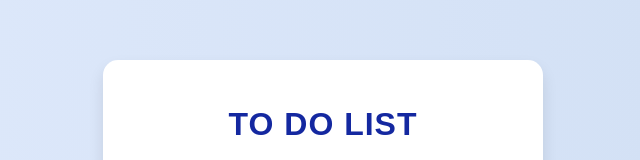
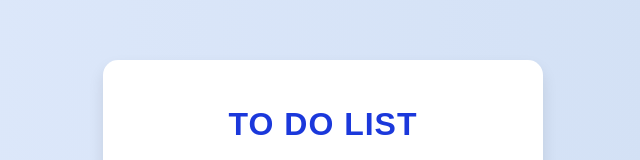
Before and after one commit to AntoJebikshan/To-Do-List-Javascript, a plain HTML site: page index.html in a window 1280 px wide. Shown: the part 174-334 px from the top of the page, without its empty margins (317-957 px from the left). Drawn offline with Linux system fonts and the light colour scheme.

Commit message:
better color

```diff
--- a/styles.css
+++ b/styles.css
@@ -23,7 +23,7 @@ body {
 
 h2 {
     font-size: 2rem;
-    color: #1428a0;
+    color: #1b38db;
     margin-bottom: 20px;
     text-transform: uppercase;
     letter-spacing: 1px;
```
